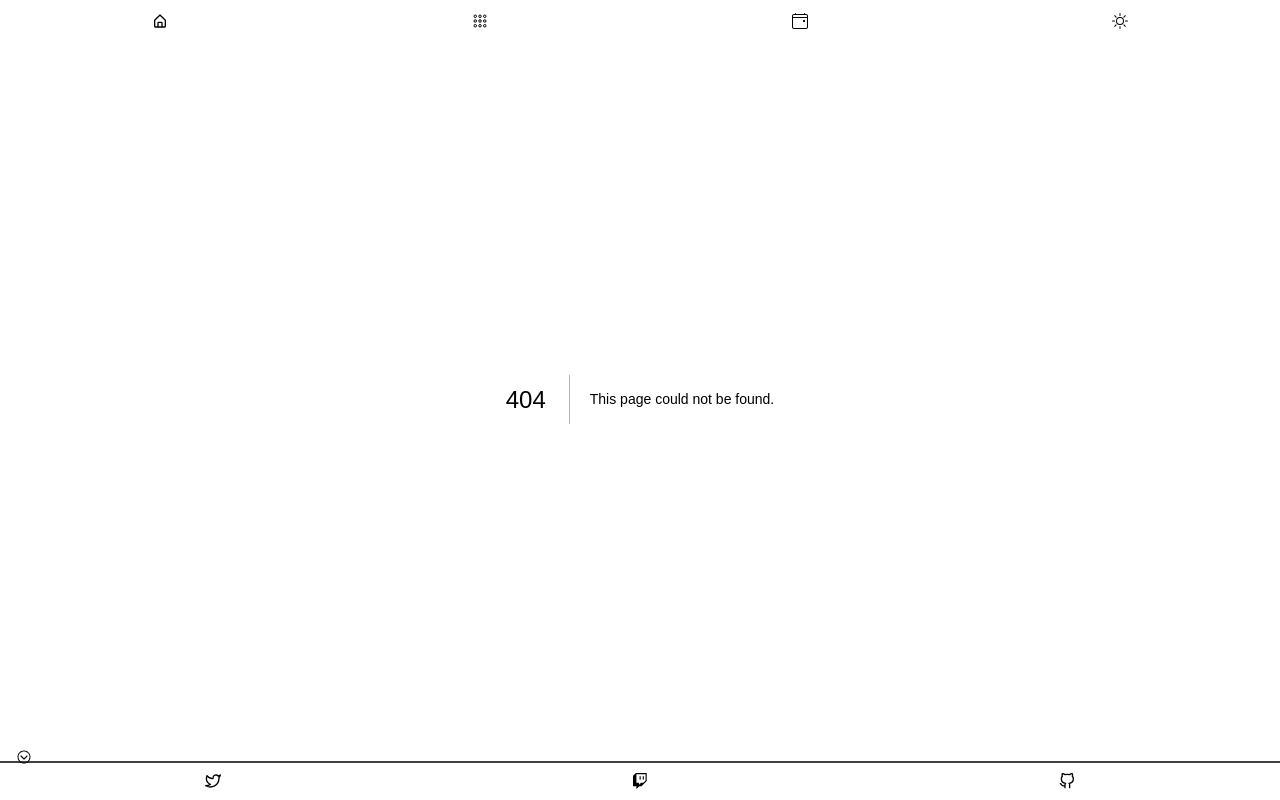
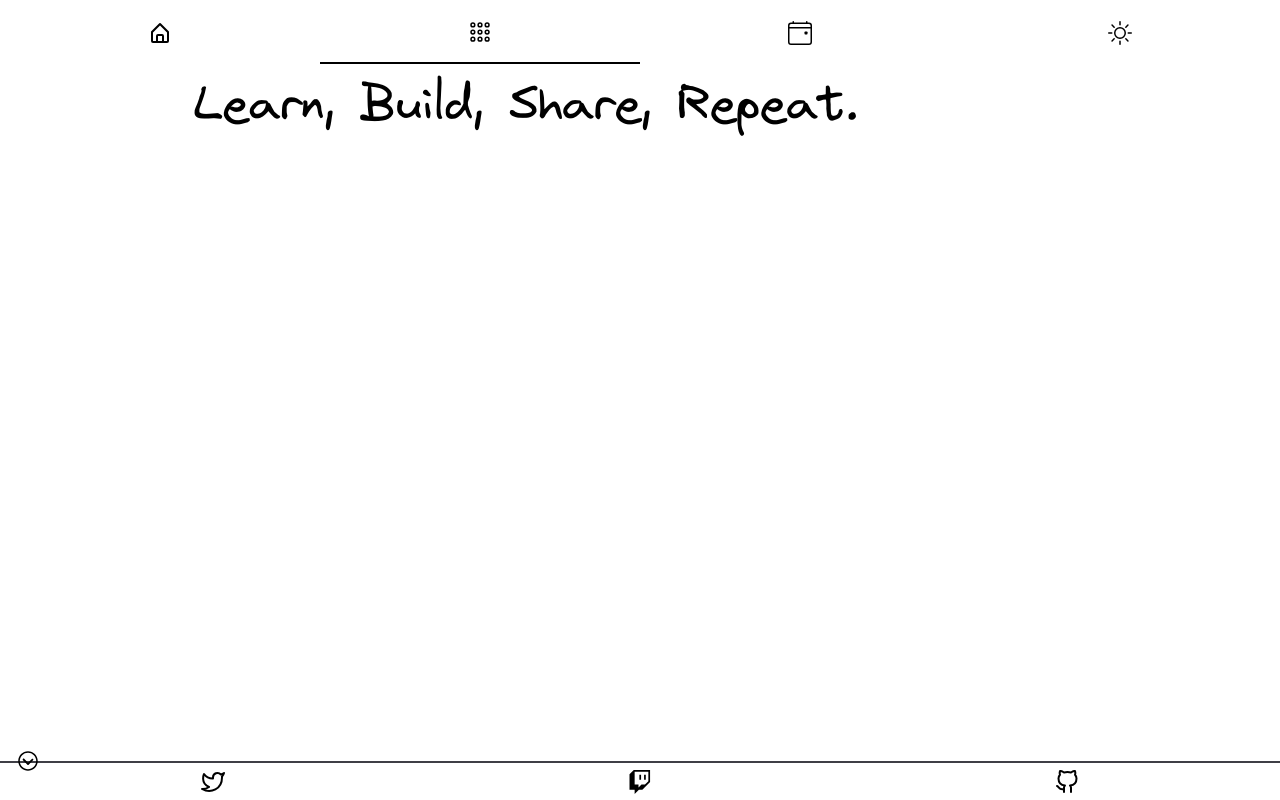
Before and after one commit to Qazalin/qazal.tech, a Next.js app: page /content in a window 1280 px wide. Before the commit this address had no page. Built offline with nearby package versions, Linux system fonts and the light colour scheme; a web font is replaced by a local one.

Commit message:
feat: content page

```diff
--- a/components/Layout.tsx
+++ b/components/Layout.tsx
@@ -5,7 +5,7 @@ import { Footer } from "./Footer";
 export const Layout: React.FC<PropsWithChildren<{}>> = ({ children }) => {
   return (
     <div className="w-[100vw] h-[100vh] overflow-hidden flex flex-col prose max-w-full">
-      <div className="w-full h-12">
+      <div className="w-full h-12 bg-gray-300">
         <Navbar />
       </div>
       <div className="overflow-x-hidden overflow-y-auto p-2 md:p-4 lg:p-8 flex flex-col items-center">
--- a/components/Navbar.tsx
+++ b/components/Navbar.tsx
@@ -13,17 +13,17 @@ export const Navbar = () => {
   const navbarSections: { slug: string; icon: ReactElement }[] = [
     {
       slug: "/",
-      icon: <BiHomeAlt className={classNames(svgStyles)} />,
+      icon: <BiHomeAlt className={"text-lg md:text-xl lg:text-2xl"} />,
     },
     {
-      slug: "content",
+      slug: "/content",
       icon: <IoAppsOutline className={classNames(svgStyles)} />,
     },
-    { slug: "chat", icon: <BsCalendar4Event className={svgStyles} /> },
+    { slug: "/chat", icon: <BsCalendar4Event className={svgStyles} /> },
   ];
 
   return (
-    <div className="btm-nav h-full relative">
+    <div className="btm-nav relative">
       {navbarSections.map((s, i) => (
         <button
           key={`nav-${i}`}
--- a/components/home/PrevWork.tsx
+++ b/components/home/PrevWork.tsx
@@ -10,7 +10,7 @@ export const PrevWork = () => {
           return (
             <>
               <WorkStory {...w} key={`work-story-${i}`} />
-              {i !== workStory.length - 1 && <hr className="divider" />}
+              {i !== workStory.length - 1 && <hr />}
             </>
           );
         })}
--- a/components/home/WorkStory.tsx
+++ b/components/home/WorkStory.tsx
@@ -10,7 +10,7 @@ export const WorkStory: React.FC<WorkStoryProps> = ({
   description,
 }) => {
   return (
-    <div>
+    <>
       <div className="flex items-center space-x-4 max-h-fit">
         <div className="h-10 md:h-14 lg:h-20">{logo}</div>
         <div>
@@ -34,6 +34,6 @@ export const WorkStory: React.FC<WorkStoryProps> = ({
         ))}
       </div>
       <div>{description}</div>
-    </div>
+    </>
   );
 };
--- a/lib/props.tsx
+++ b/lib/props.tsx
@@ -15,7 +15,7 @@ export const workStory: WorkStoryProps[] = [
 allowed me to move fast and ship features.
 At Thirdwave, I built a full-stack data analytics
 solution that allowed game developers to extract
-business insights from blockchain`,
+business insights from the blockchain.`,
   },
   {
     title: "Data analyst",
--- /dev/null
+++ b/pages/content/index.tsx
@@ -0,0 +1,17 @@
+import classNames from "classnames";
+import type { NextPage } from "next";
+
+const Content: NextPage = () => {
+  return (
+    <div className="prose prose-md md:prose-lg lg:prose-2xl w-full h-[100vh]">
+      <h2 className="font-light font-handWriting capitalize cursor-pointer">
+        <span className="hover:text-transparent hover:bg-clip-text hover:bg-gradient-to-r from-emerald-200 to-green-400 animate-[animated-gradient-tilte-1_5s_ease-in-out_infinite]">
+          learn,
+        </span>{" "}
+        <span>build,</span> <span>share,</span> <span>repeat.</span>
+      </h2>
+    </div>
+  );
+};
+
+export default Content;
--- a/pages/index.tsx
+++ b/pages/index.tsx
@@ -5,9 +5,9 @@ import type { NextPage } from "next";
 const Home: NextPage = () => {
   return (
     <div className="prose prose-md md:prose-lg lg:prose-2xl">
-      <h1 className="font-light font-handWriting">
+      <h2 className="font-light font-handWriting">
         Care to build exceptional products
-      </h1>
+      </h2>
       <About />
       <Stack />
       <PrevWork />
```
